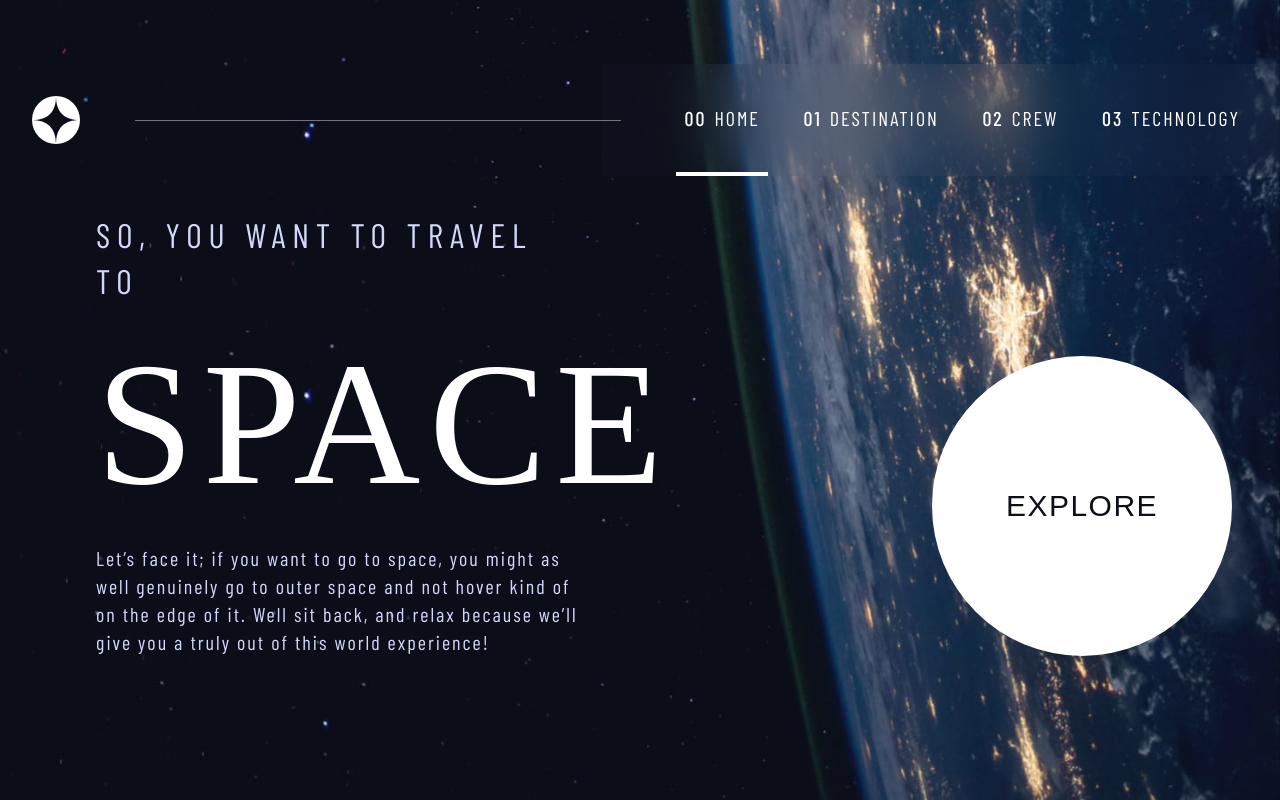
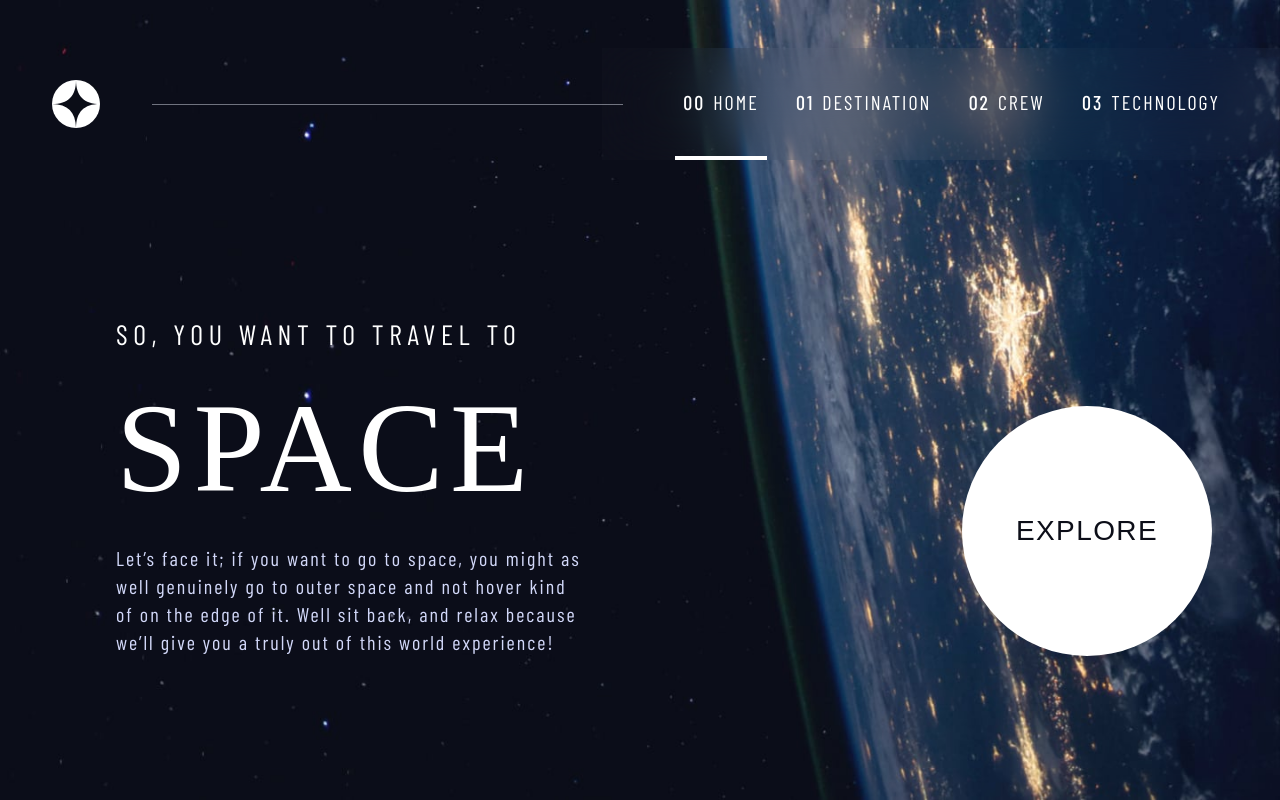
Before and after one commit to InnaTymoshenko/space-tourism, a Next.js app: page / in a window 1280 px wide. Built offline with nearby package versions, Linux system fonts and the light colour scheme; a web font is replaced by a local one.

Commit message:
minor fixed

```diff
--- a/app/page.tsx
+++ b/app/page.tsx
@@ -55,7 +55,7 @@ export default function Home() {
 				<div className="lg:w-[45%] md2:w-[80%] sx:w-full md2:mx-auto lg:mx-0 flex flex-col lg:items-start sx:items-center gap-4 sx:pl-2 md:pl-16 py-4">
 					<motion.p
 						variants={mainAnimation}
-						className="lg:text-3xl md:text-2xl sx:text-xl text-gray-25 tracking-[.2em] uppercase font-thin"
+						className="lg:text-2xl md:text-2xl sx:text-xl text-white tracking-[.2em] uppercase font-thin"
 					>
 						So, you want to travel to
 					</motion.p>
@@ -73,7 +73,7 @@ export default function Home() {
 				<motion.div
 					whileHover={{ scale: 0.8 }}
 					variants={starAnimation}
-					className="lg:w-[300px]  lg:h-[300px] sx:w-[200px] md2:w-[250px] md2:h-[250px] sx:h-[200px] rounded-full bg-white m-4 hover:shadow-3xl transition-shadow duration-500 ease-in-out"
+					className="lg:w-[250px] lg:h-[250px] sx:w-[200px] md2:w-[250px] md2:h-[250px] sx:h-[200px] rounded-full bg-white m-4 hover:shadow-3xl transition-shadow duration-500 ease-in-out"
 				>
 					<Link
 						href={'/destination'}
--- a/components/header.tsx
+++ b/components/header.tsx
@@ -13,7 +13,7 @@ const Header = (props: Props) => {
 	const [isMobile, setIsMobile] = useState(false)
 
 	return (
-		<div className="fixed lg:top-16 md2:top-4 w-full h-28 z-50 header">
+		<div className="fixed lg:top-12 md2:top-4 w-full h-28 z-50 header">
 			<div className="shell flex gap-4 justify-between items-center px-8">
 				<Logo />
 				<div className="lg:block sx:hidden w-[40%] h-[1px] bg-gray-100/50"></div>
--- a/styles/globals.css
+++ b/styles/globals.css
@@ -38,7 +38,7 @@
 
 @layer components {
 	.shell {
-		@apply w-full max-w-[1440px] h-full mx-auto lg:px-8 sx:px-0;
+		@apply w-full max-w-[1240px] h-full mx-auto lg:px-8 sx:px-0;
 	}
 
 	.header::before {
--- a/tailwind.config.ts
+++ b/tailwind.config.ts
@@ -41,11 +41,11 @@ const config: Config = {
 			md: ['14px', '20px'],
 			lg: ['17px', '24px'],
 			xl: ['20px', '28px'],
-			'2xl': ['30px', '36px'],
+			'2xl': ['28px', '36px'],
 			'3xl': ['34px', '46px'],
 			'3.5xl': ['5rem', '6rem'],
-			'4xl': ['9rem', '8rem'],
-			'5xl': ['11rem', '13rem']
+			'4xl': ['6rem', '8rem'],
+			'5xl': ['8rem', '10rem']
 		},
 		colors: {
 			red: {
```
